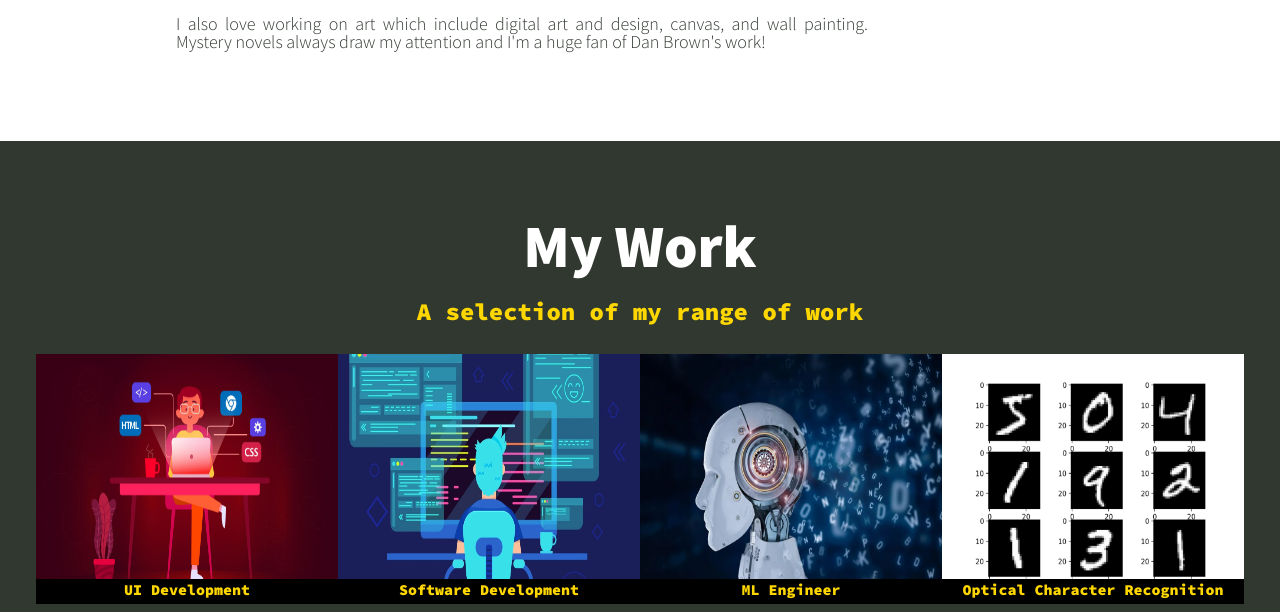
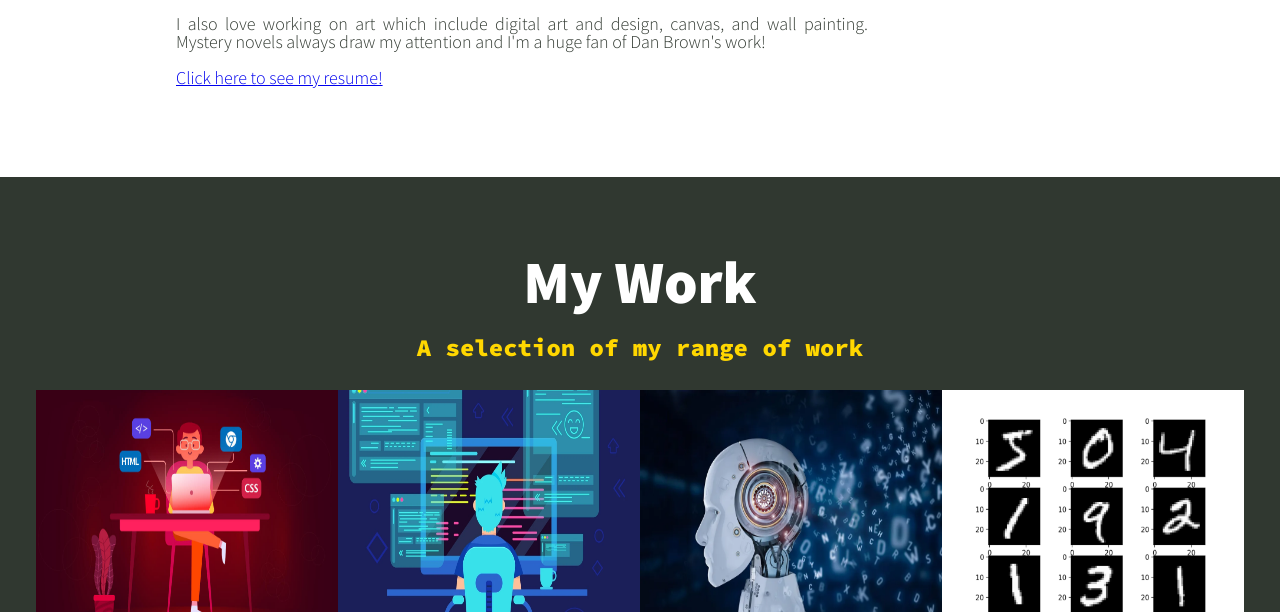
Before and after one commit to PrasaanthRadhakrishnan/PrasaanthRadhakrishnan.github.io, a plain HTML site: page index.html in a window 1280 px wide. Shown: the part 1339-1951 px from the top of the page. Drawn offline with nearby package versions, Linux system fonts and the light colour scheme.

Commit message:
Adding link in index file for resume

```diff
--- a/index.html
+++ b/index.html
@@ -80,6 +80,7 @@
                     <p>My work experience at Lumen for 2 years as an SDE helped me gain invaluable skills in Front-End development and I used this experience to write the code for this Portfolio with references from YouTube! I'm also experienced in Software Development and Machine Learning which is my specialization at SJSU.
                     </p>
                     <p>I also love working on art which include digital art and design, canvas, and wall painting. Mystery novels always draw my attention and I'm a huge fan of Dan Brown's work!</p>
+                    <p><a href="media/Resume.pdf">Click here to see my resume!</a></p>
                 </div>
                 <img src="img/myPhoto.png" alt="Prasaanth's Photo" class="about-me__img">
             </section>
```
